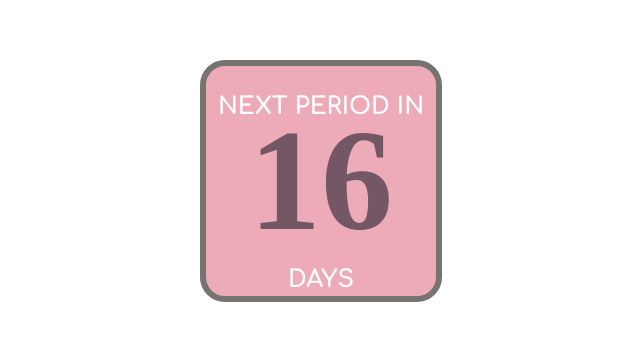
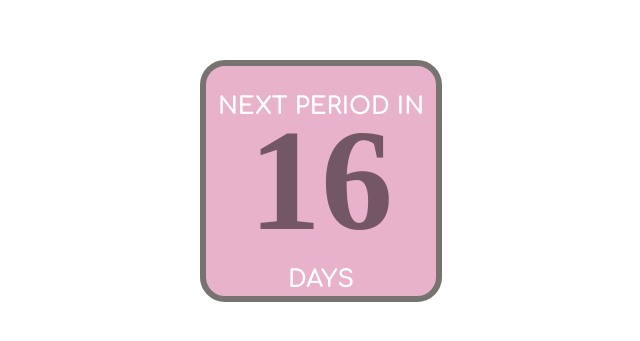
Before and after one commit to ladyauriell/daysleftforp, a plain HTML site: page index.html in a window 1280 px wide. Shown: the part 219-560 px from the top of the page, without its empty margins (319-959 px from the left). Drawn offline with Linux system fonts and the light colour scheme; a web font is replaced by a local one.

Commit message:
Update index.html

```diff
--- a/index.html
+++ b/index.html
@@ -25,17 +25,16 @@ body{
   border: 6px solid #767371;
   font-family: Comfortaa;
   text-transform: uppercase;
-
   text-align:center;
   padding:20px
   display: inline-block;
-  background: #ecabb7;
+  background: #e7b2ca;
   color:#fff;
   font-size:1.5em;
- width: 100%;
-    height: 100%;
-    max-width: 230px; /* Adjust as needed */
-    max-height: 230px;
+  width: 100%;
+  height: 100%;
+  max-width: 230px; /* Adjust as needed */
+  max-height: 230px;
 
 
 
```
